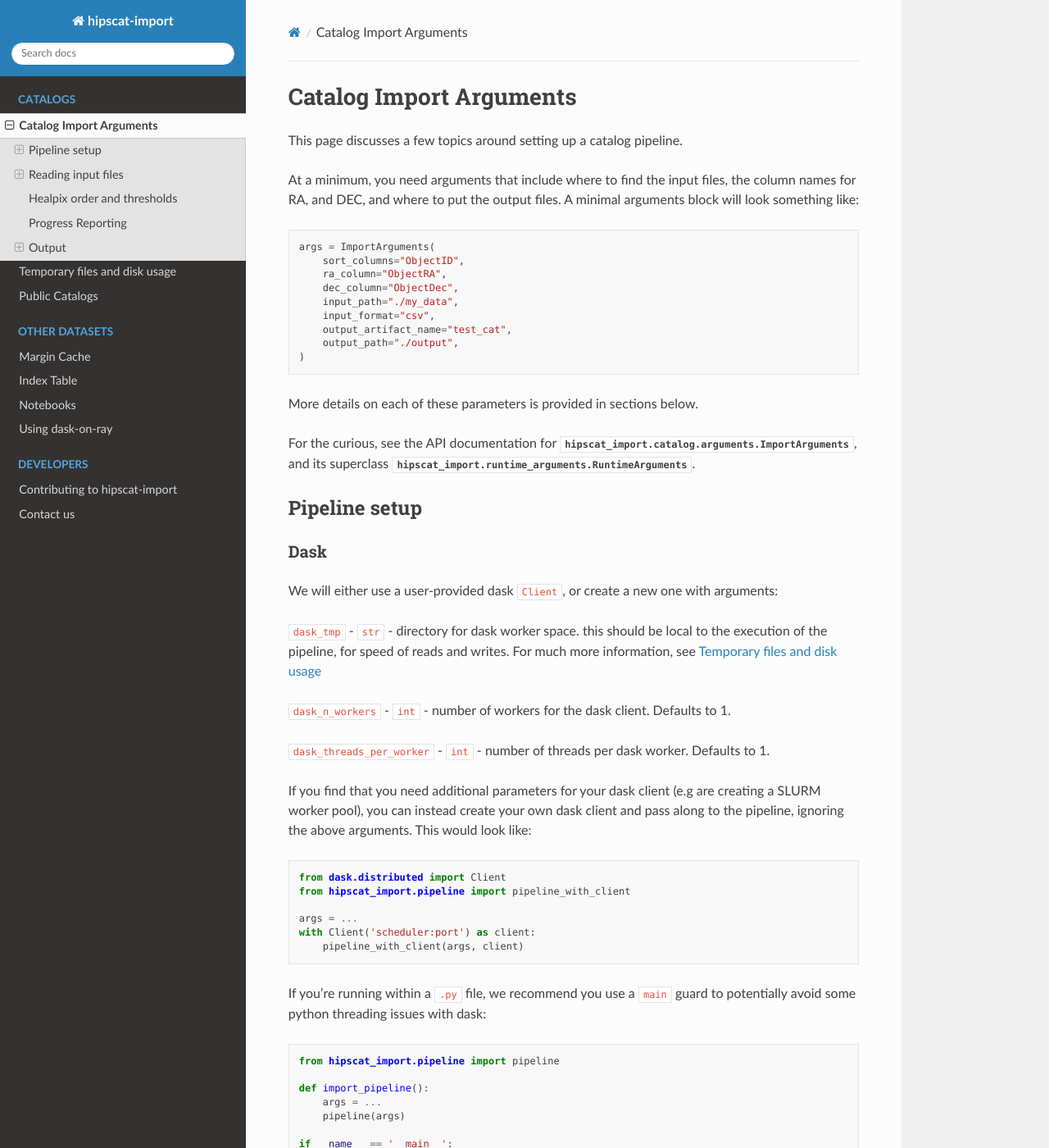
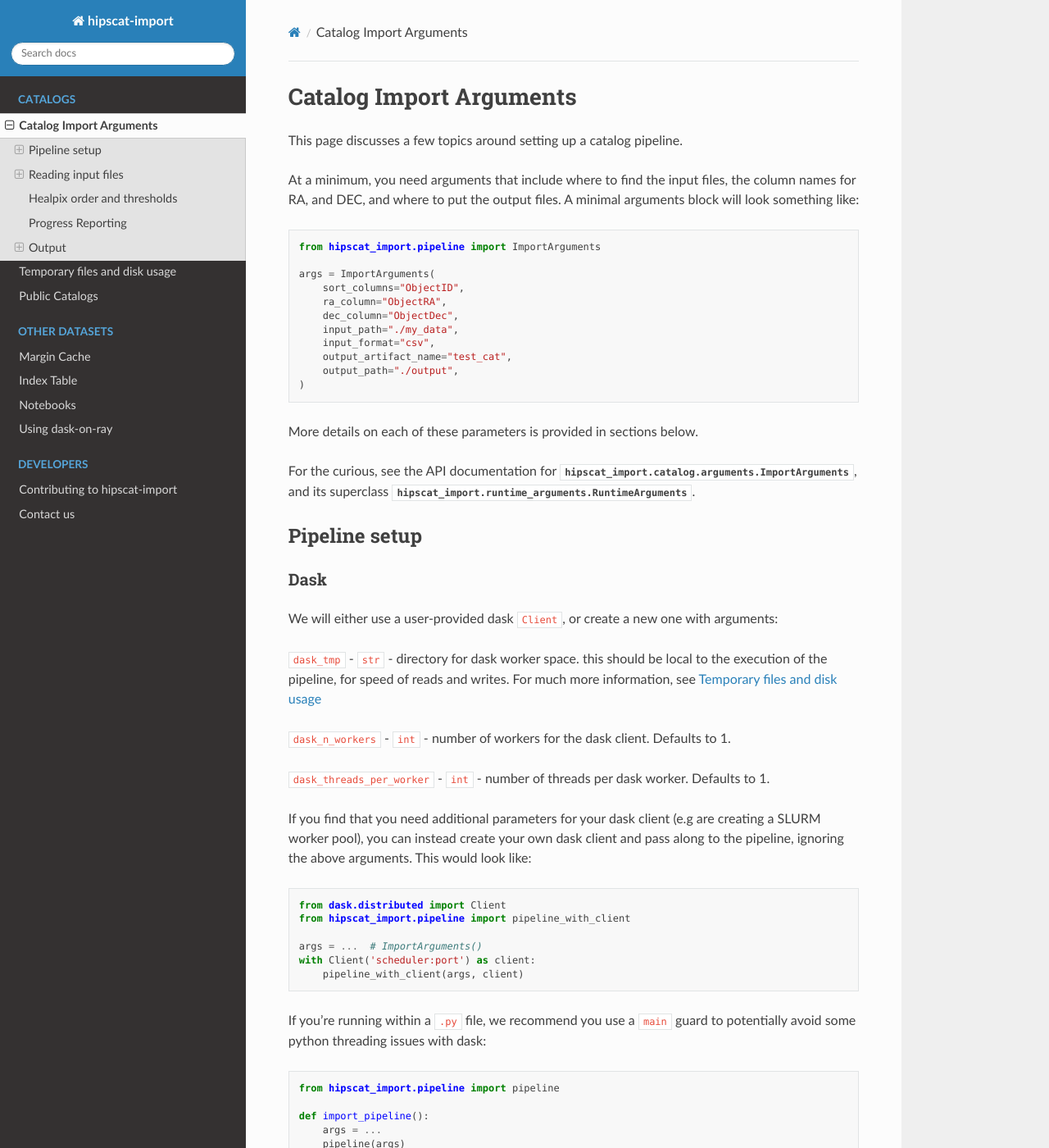
Before and after one commit to astronomy-commons/hipscat-import, a Sphinx documentation site: the page built from docs/catalogs/arguments.rst, in a window 1280 px wide and 1400 px high. Shown: the whole window at 82% size. Built offline with Sphinx 7.4.7 and the Read the Docs theme 2.0.0, drawn with Linux system fonts in a browser that asks for light colours; pages that are not in the unit, such as notebooks, are missing from menus.

Commit message:
Update arguments.rst

```diff
--- a/docs/catalogs/arguments.rst
+++ b/docs/catalogs/arguments.rst
@@ -8,6 +8,8 @@ the column names for RA, and DEC, and where to put the output files.
 A minimal arguments block will look something like:
 
 .. code-block:: python
+
+    from hipscat_import.pipeline import ImportArguments
 
     args = ImportArguments(
         sort_columns="ObjectID",
@@ -52,7 +54,7 @@ to the pipeline, ignoring the above arguments. This would look like:
     from dask.distributed import Client
     from hipscat_import.pipeline import pipeline_with_client
 
-    args = ...
+    args = ...  # ImportArguments()
     with Client('scheduler:port') as client:
         pipeline_with_client(args, client)
 
```
